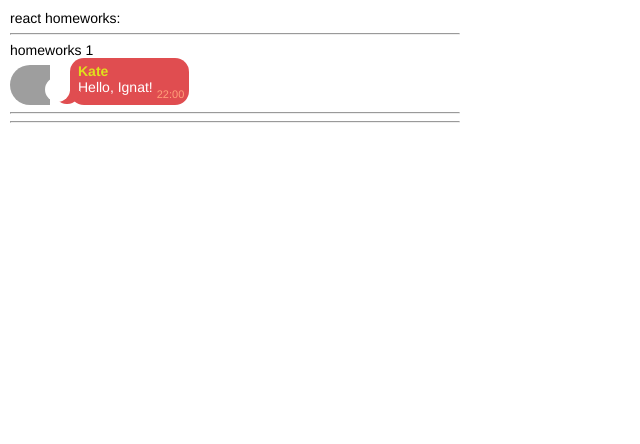
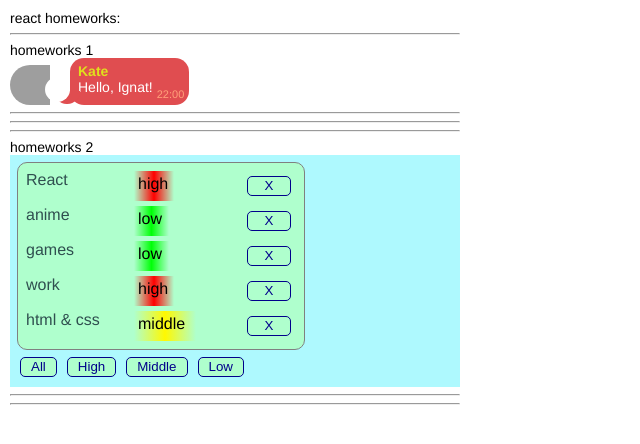
Before and after one commit to Katerinamiku/HomeworkIgnat, a React (Create React App) app: page / in a window 1280 px wide. Shown: the top 444 px of the page, without its empty margins (0-640 px from the left). Built offline with nearby package versions, Linux system fonts and the light colour scheme; grey boxes are pictures that could not be loaded.

Commit message:
second HW task

```diff
--- a/src/p1-main/m1-ui/u1-app/App.tsx
+++ b/src/p1-main/m1-ui/u1-app/App.tsx
@@ -1,13 +1,14 @@
 import React from 'react'
 import s from './App.module.css'
 import HW1 from '../../../p2-homeworks/h1/HW1'
+import HW2 from "../../../p2-homeworks/h2/HW2";
 
 function App() {
     return (
         <div className={s.App}>
             <div>react homeworks:</div>
             <HW1/>
-            {/*<HW2/>*/}
+            <HW2/>
             {/*<HW3/>*/}
             {/*<HW4/>*/}
             {/*<HW5/>*/}
--- a/src/p2-homeworks/h2/Affair.tsx
+++ b/src/p2-homeworks/h2/Affair.tsx
@@ -1,19 +1,23 @@
 import React from 'react'
+import {AffairType} from "./HW2";
+import s from './Affairs.module.css'
 
 type AffairPropsType = {
-    // key не нужно типизировать
-    affair: any // need to fix any
-    deleteAffairCallback: any // need to fix any
+    affair: AffairType
+    deleteAffairCallback: (_id: number) => void
 }
 
 function Affair(props: AffairPropsType) {
-    const deleteCallback = () => {}// need to fix
-
+    const priorityColor = props.affair.priority === 'high' ? s.red : props.affair.priority === 'middle' ? s.yellow : props.affair.priority === 'low' ? s.green : ''
     return (
-        <div>
-            // show some text
-
-            <button onClick={deleteCallback}>X</button>
+        <div key={props.affair._id} className={s.listItems}>
+            <span className={s.name}>{props.affair.name}</span>
+            <span className={`${priorityColor} ${s.priority}`}>{props.affair.priority}</span>
+            <button onClick={() => {
+                props.deleteAffairCallback(props.affair._id)
+            }}>
+                X
+            </button>
         </div>
     )
 }
--- a/src/p2-homeworks/h2/Affairs.module.css
+++ b/src/p2-homeworks/h2/Affairs.module.css
@@ -1,3 +1,55 @@
-.someClass {
+.affairs {
+    background-color: #aef9fe;
+    padding: 5px;
+}
 
+.listOfAffairs {
+    margin: 2px;
+    padding: 3px;
+    width: 280px;
+    background-color: #afffcd;
+    border: 1px solid gray;
+    border-radius: 10px;
+    font-size: 16px;
 }
+
+.listItems {
+    margin: 5px;
+    display: grid;
+    grid-template-columns: 2fr 2fr 1fr;
+}
+
+button {
+    padding: 1px 10px 2px 10px;
+    margin: 5px;
+    background-color: #afffcd;
+    border-radius: 5px;
+    border: solid 1px darkblue;
+    color: darkblue;
+}
+
+.name {
+    width: 100px;
+    color: darkslategray;
+}
+
+.red {
+    width: 30%;
+    padding: 4px;
+    background: rgb(2, 0, 36);
+    background: linear-gradient(90deg, rgba(2, 0, 36, 0) 0%, rgba(255, 0, 0, 1) 50%, rgba(0, 212, 255, 0) 100%);
+}
+
+.yellow {
+    width: 50%;
+    padding: 4px;
+    background: rgb(2, 0, 36);
+    background: linear-gradient(90deg, rgba(2, 0, 36, 0) 0%, rgba(255, 248, 0, 1) 50%, rgba(0, 212, 255, 0) 100%);
+}
+
+.green {
+    width: 25%;
+    padding: 4px;
+    background: rgb(2, 0, 36);
+    background: linear-gradient(90deg, rgba(2, 0, 36, 0) 0%, rgba(0, 255, 8, 1) 50%, rgba(0, 212, 255, 0) 100%);
+}
--- a/src/p2-homeworks/h2/Affairs.tsx
+++ b/src/p2-homeworks/h2/Affairs.tsx
@@ -1,36 +1,45 @@
 import React from 'react'
 import Affair from './Affair'
-import {AffairType} from './HW2'
+import {AffairType, FilterType} from './HW2'
+import s from './Affairs.module.css'
 
-type AffairsPropsType = { // need to fix any
-    data: any
-    setFilter: any
-    deleteAffairCallback: any
+type AffairsPropsType = {
+    data: Array<AffairType>
+    setFilter: (value: FilterType) => void
+    deleteAffairCallback: (_id: number) => void
 }
 
 function Affairs(props: AffairsPropsType) {
     const mappedAffairs = props.data.map((a: AffairType) => (
-        <Affair // should work
-            key={a._id} // кеи ОБЯЗАТЕЛЬНЫ в 99% - так что лучше их писать всегда при создании компонент в мапе
+        <Affair
+            key={a._id}
             affair={a}
             deleteAffairCallback={props.deleteAffairCallback}
         />
     ))
-
-    const setAll = () => {} // need to fix
-    const setHigh = () => {}
-    const setMiddle = () => {}
-    const setLow = () => {}
-
     return (
-        <div>
-
-            {mappedAffairs}
-
-            <button onClick={setAll}>All</button>
-            <button onClick={setHigh}>High</button>
-            <button onClick={setMiddle}>Middle</button>
-            <button onClick={setLow}>Low</button>
+        <div className={s.affairs}>
+            <div className={s.listOfAffairs}>
+                {mappedAffairs}
+            </div>
+            <div className={s.filterButtons}>
+                <button onClick={() => {
+                    props.setFilter('all')
+                }}>All
+                </button>
+                <button onClick={() => {
+                    props.setFilter('high')
+                }}>High
+                </button>
+                <button onClick={() => {
+                    props.setFilter('middle')
+                }}>Middle
+                </button>
+                <button onClick={() => {
+                    props.setFilter('low')
+                }}>Low
+                </button>
+            </div>
         </div>
     )
 }
--- a/src/p2-homeworks/h2/HW2.tsx
+++ b/src/p2-homeworks/h2/HW2.tsx
@@ -2,12 +2,15 @@ import React, {useState} from 'react'
 import Affairs from './Affairs'
 
 // types
-export type AffairPriorityType = any // need to fix any
-export type AffairType = any // need to fix any
-export type FilterType = 'all' | AffairPriorityType
+export type AffairType = {
+    _id: number
+    name: string
+    priority: string
+}
+export type FilterType = 'all' | 'high' | 'middle' | 'low'
 
 // constants
-const defaultAffairs: any = [ // need to fix any
+const defaultAffairs: Array<AffairType> = [
     {_id: 1, name: 'React', priority: 'high'},
     {_id: 2, name: 'anime', priority: 'low'},
     {_id: 3, name: 'games', priority: 'low'},
@@ -16,36 +19,27 @@ const defaultAffairs: any = [ // need to fix any
 ]
 
 // pure helper functions
-export const filterAffairs = (affairs: any, filter: any): any => { // need to fix any
-    if (filter === 'all') return affairs
-    else return // need to fix
-}
-export const deleteAffair = (affairs: any, _id: any): any => { // need to fix any
-    return // need to fix
-}
+export const filterAffairs = (affairs: Array<AffairType>, filter: FilterType): Array<AffairType> => (filter === 'all') ? affairs : affairs.filter(affair => affair.priority === filter)
+
+export const deleteAffair = (affairs: Array<AffairType>, _id: number): Array<AffairType> => affairs.filter(a => a._id !== _id)
 
 function HW2() {
-    const [affairs, setAffairs] = useState<any>(defaultAffairs) // need to fix any
-    const [filter, setFilter] = useState<FilterType>('all')
+    let [affairs, setAffairs] = useState<Array<AffairType>>(defaultAffairs)
+    let [filter, setFilter] = useState<FilterType>('all')
 
     const filteredAffairs = filterAffairs(affairs, filter)
-    const deleteAffairCallback = (_id: any) => setAffairs(deleteAffair(affairs, _id)) // need to fix any
+    const deleteAffairCallback = (_id: number) => setAffairs(deleteAffair(affairs, _id))
 
     return (
         <div>
             <hr/>
             homeworks 2
-
-            {/*should work (должно работать)*/}
             <Affairs
                 data={filteredAffairs}
                 setFilter={setFilter}
                 deleteAffairCallback={deleteAffairCallback}
             />
-
             <hr/>
-            {/*для личного творчества, могу проверить*/}
-            {/*<AlternativeAffairs/>*/}
             <hr/>
         </div>
     )
```
